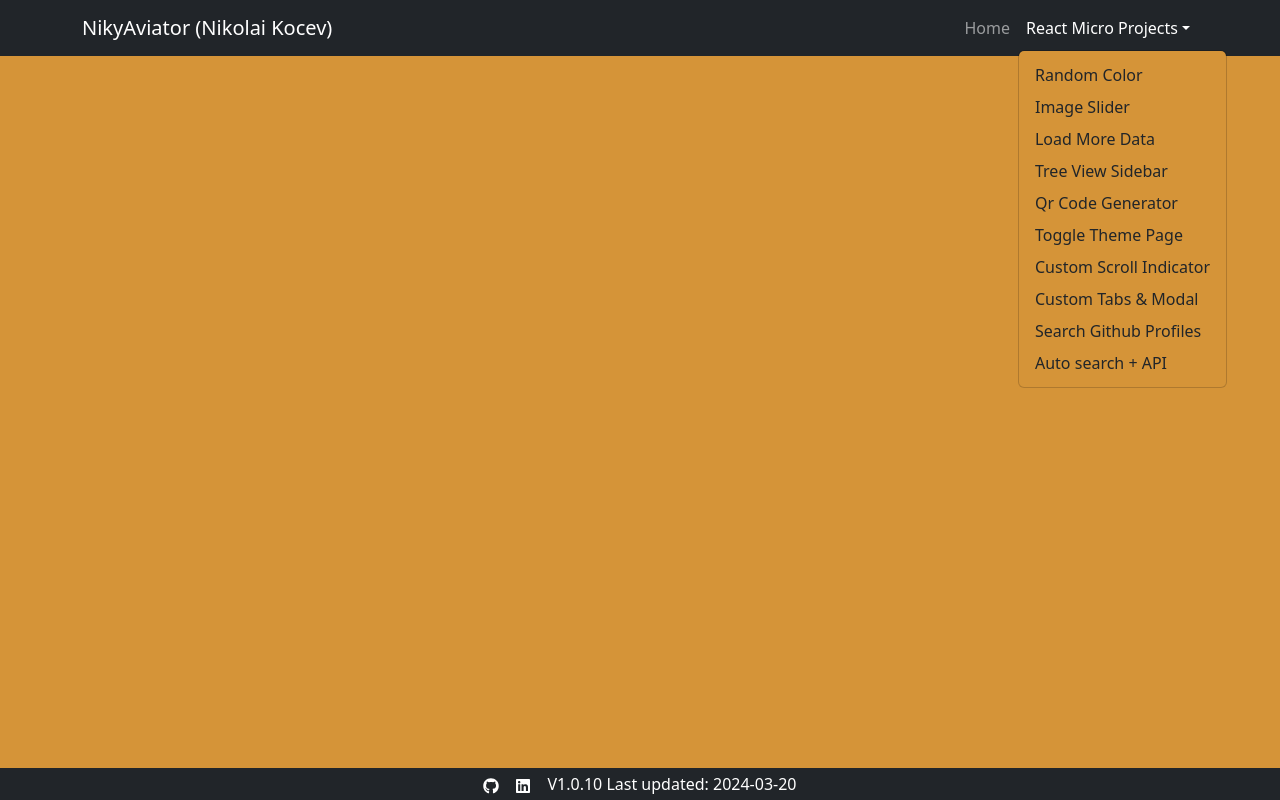
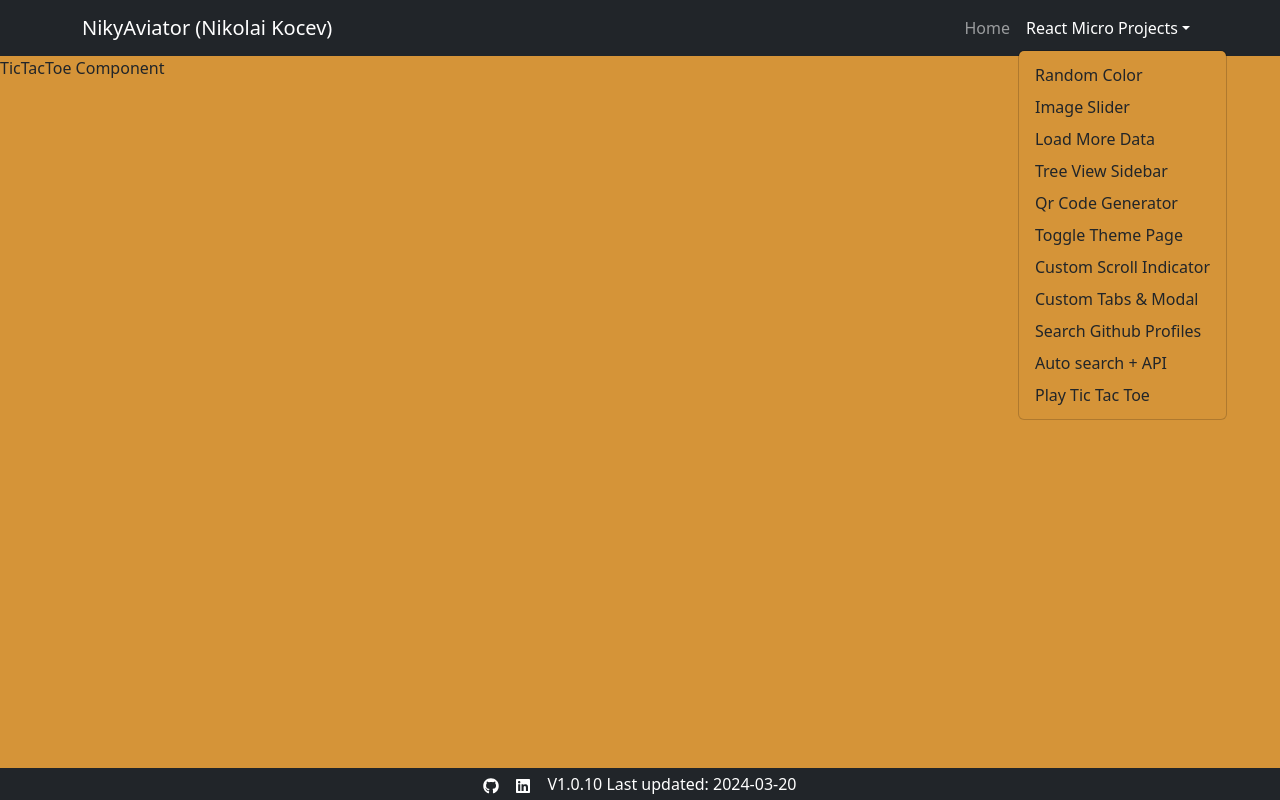
Before and after one commit to NikyAviator/nikolaikocev, a React (Vite) app in the folder frontend/: page /tictactoe in a window 1280 px wide. Both pictures are taken after a click on the button "React Micro Projects". Built offline with nearby package versions, Linux system fonts and the light colour scheme; a web font is replaced by a local one.

Commit message:
npm update and tictactoe started

```diff
--- a/frontend/src/App.jsx
+++ b/frontend/src/App.jsx
@@ -13,6 +13,8 @@ import ScrollIndicatorPage from './Pages/ScrollIndicatorPage.jsx';
 import TabsPage from './Pages/TabsPage.jsx';
 import GithubProfilePage from './Pages/GithubProfilePage.jsx';
 import SearchPage from './Pages/SearchPage.jsx';
+import TicTacToe from './Components/tic-tac-toe/TicTacToe.jsx';
+
 function App() {
   return (
     <>
@@ -33,6 +35,7 @@ function App() {
             <Route path='/tabs' element={<TabsPage />} />
             <Route path='/githubprofiler' element={<GithubProfilePage />} />
             <Route path='/search' element={<SearchPage />} />
+            <Route path='/tictactoe' element={<TicTacToe />} />
           </Routes>
         </main>
         <footer>
--- a/frontend/src/Components/Header.jsx
+++ b/frontend/src/Components/Header.jsx
@@ -45,6 +45,9 @@ function Header() {
               <NavDropdown.Item href='/search'>
                 Auto search + API
               </NavDropdown.Item>
+              <NavDropdown.Item href='/tictactoe'>
+                Play Tic Tac Toe
+              </NavDropdown.Item>
             </NavDropdown>
           </Nav>
         </Navbar.Collapse>
--- /dev/null
+++ b/frontend/src/Components/tic-tac-toe/TicTacToe.jsx
@@ -0,0 +1,7 @@
+import '../../scss/styles.scss';
+
+const TicTacToe = () => {
+  return <>TicTacToe Component</>;
+};
+
+export default TicTacToe;
--- a/frontend/src/Pages/TabsPage.jsx
+++ b/frontend/src/Pages/TabsPage.jsx
@@ -1,5 +1,5 @@
 import '../scss/styles.scss';
-import { Container } from 'react-bootstrap';
+import Container from 'react-bootstrap/Container';
 import TabTest from '../Components/custom-tabs/TabTest';
 import ModalTest from '../Components/custom-modal/ModalTest';
 
--- a/frontend/src/scss/styles.scss
+++ b/frontend/src/scss/styles.scss
@@ -25,6 +25,7 @@ $body-bg: #d59438; // Set your desired background color
 @import '../Components/custom-modal/modal.scss';
 @import '../Components/github-profile-finder/github.scss';
 @import '../Components/search-autocomplete-api/searchautocomplete.scss';
+@import '../Components/tic-tac-toe/tictactoe.scss';
 @import './nikyinfo.scss';
 @import './nikytextinfo.scss';
 @import './downloadcvbutton.scss';
```
Also changed, not shown: frontend/src/Pages/TTTPage.jsx (added, +14 -0 lines), frontend/src/Components/tic-tac-toe/tictactoe.scss (added), 1 other file (tests, documents, lock files or other folders).
